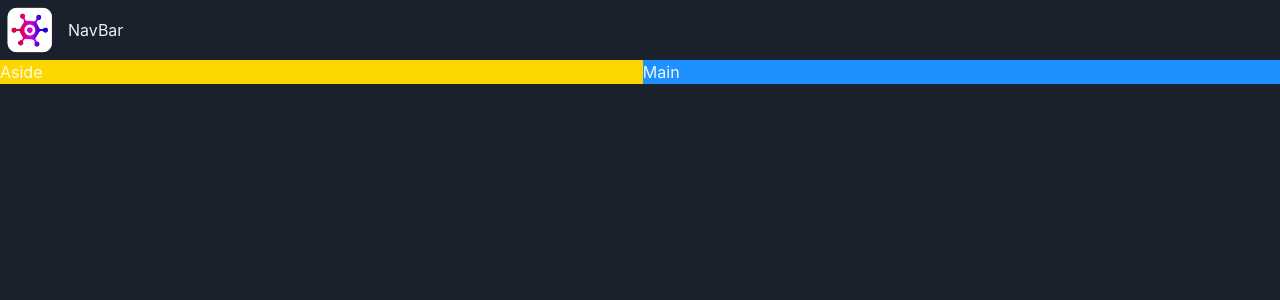
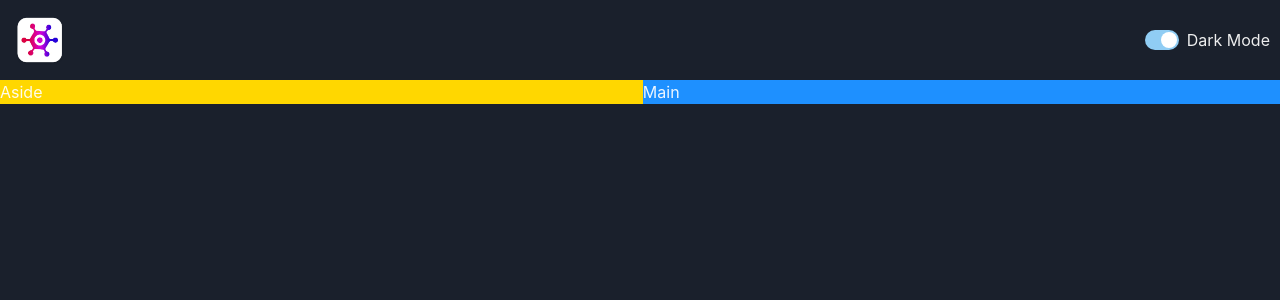
Before and after one commit to amirhossein-khalili/game-react, a React (Vite) app: page / in a window 1280 px wide. Shown: the top 300 px of the page. Built offline with nearby package versions, Linux system fonts and the light colour scheme.

Commit message:
ADD switch color

```diff
--- /dev/null
+++ b/src/components/ColorModeSwitch.tsx
@@ -0,0 +1,14 @@
+import { HStack, Switch, Text, useColorMode } from '@chakra-ui/react';
+import React from 'react';
+
+const ColorModeSwitch = () => {
+  const { toggleColorMode, colorMode } = useColorMode();
+  return (
+    <HStack>
+      <Switch isChecked={colorMode === 'dark'} onChange={toggleColorMode} colorScheme="blue" />
+      <Text>Dark Mode</Text>
+    </HStack>
+  );
+};
+
+export default ColorModeSwitch;
--- a/src/components/NavBar.tsx
+++ b/src/components/NavBar.tsx
@@ -1,12 +1,14 @@
 import { HStack, Image, Text } from '@chakra-ui/react';
 import logo from '../assets/logo.webp';
+import ColorModeSwitch from './ColorModeSwitch';
 
 const NavBar = () => {
   return (
     <>
-      <HStack>
+      <HStack justifyContent="space-between" padding="10px">
         <Image src={logo} boxSize="60px" />
-        <Text>NavBar</Text>
+        {/* <Text>NavBar</Text> */}
+        <ColorModeSwitch />
       </HStack>
     </>
   );
```
